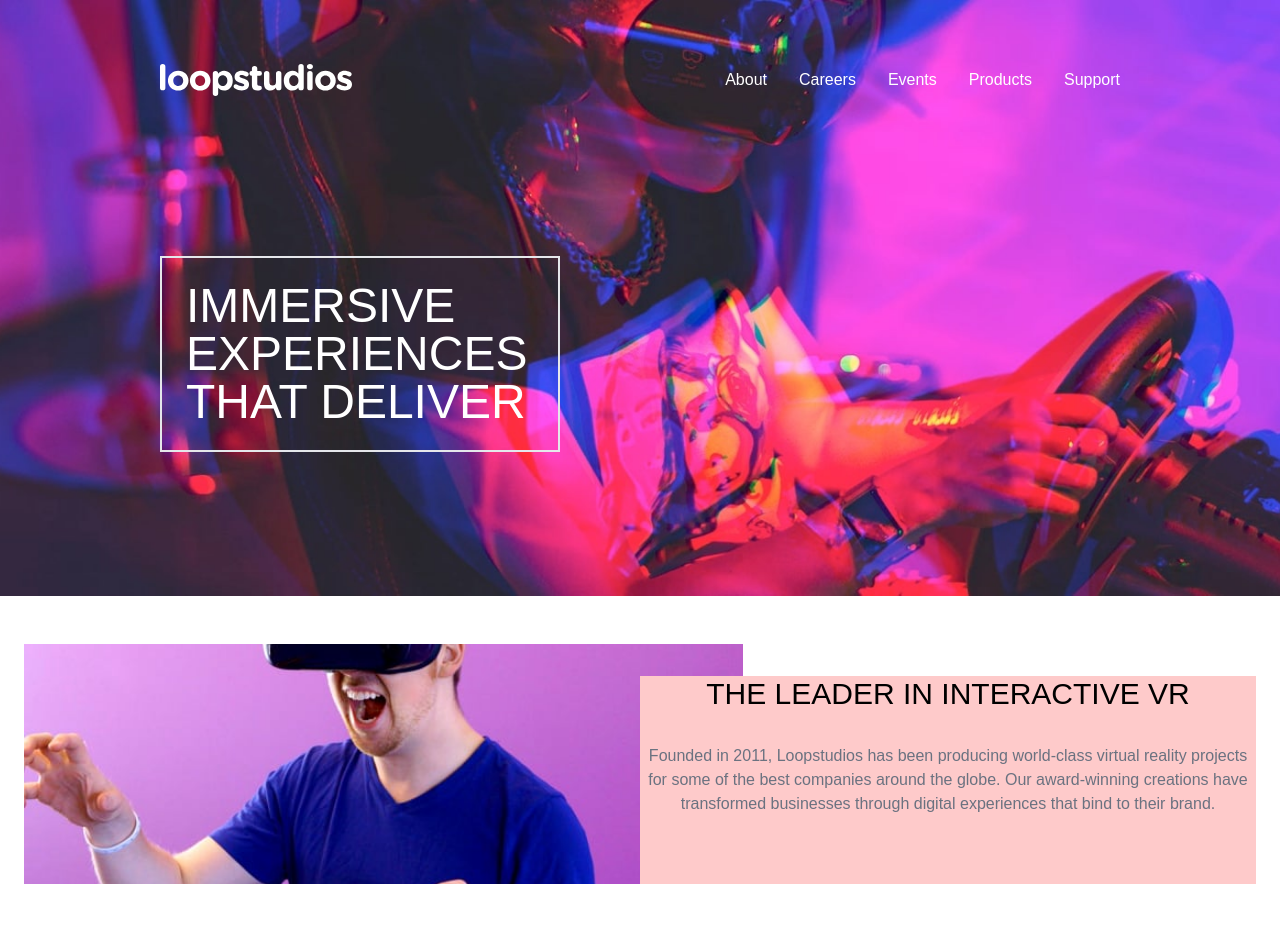
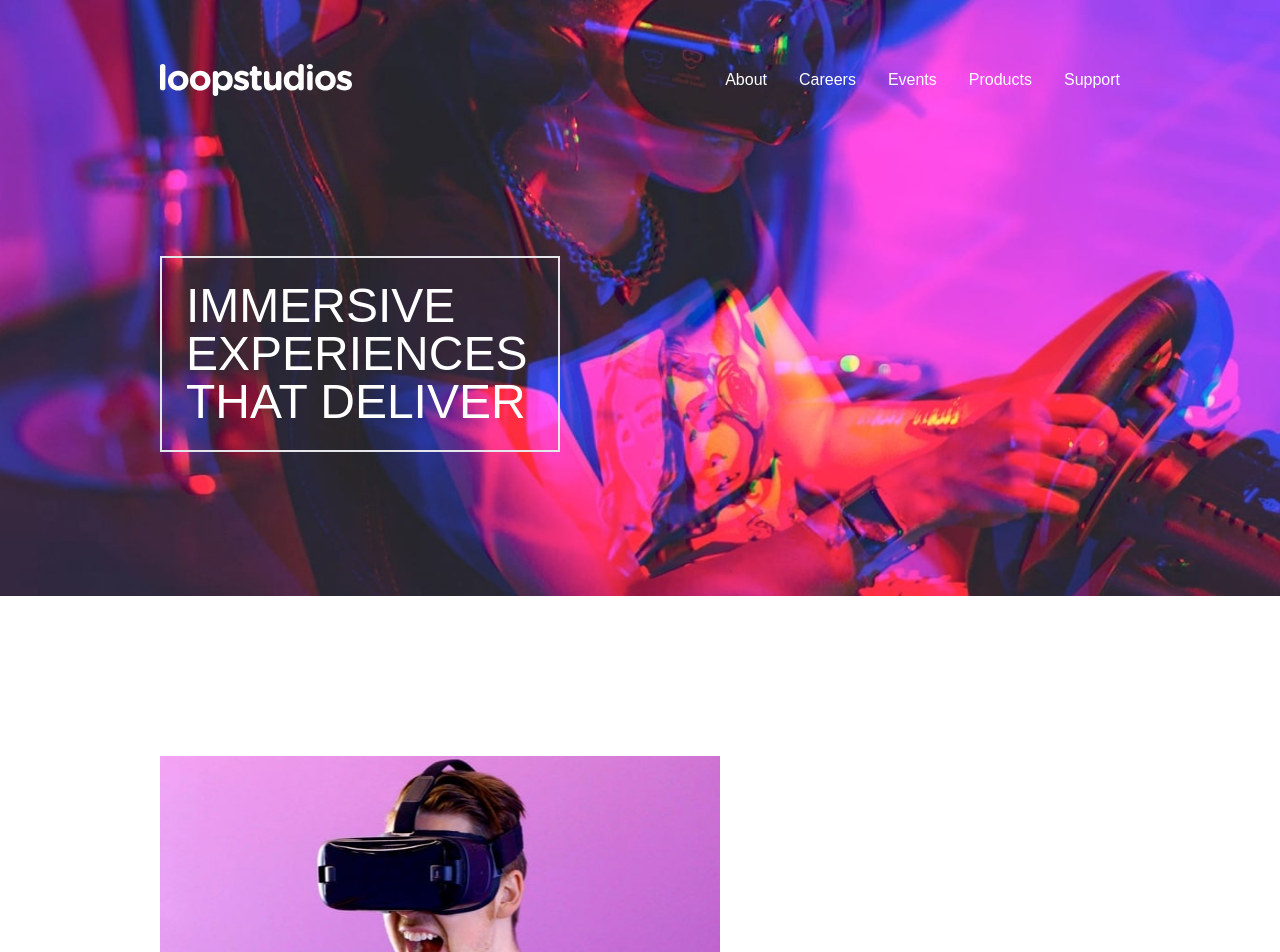
Before and after one commit to ahmadshiddiq/fem-loop-studios, a React (Create React App) app: page / in a window 1280 px wide. Shown: the top 952 px of the page. Built offline with nearby package versions, Linux system fonts and the light colour scheme.

Commit message:
create checkpoitn for another branch

```diff
--- a/src/components/About.jsx
+++ b/src/components/About.jsx
@@ -1,13 +1,16 @@
 const About = () => {
   return (
-    <section id="about" className="py-12 px-6">
+    <section
+      id="about"
+      className="container mx-auto py-12 px-6 md:py-40 md:px-40"
+    >
       <div className="md:grid md:grid-cols-12">
-        <div className="about-image h-60 w-full bg-center bg-cover md:col-start-1 md:col-end-8 md:row-start-1"></div>
-        <div className="mt-8 md:bg-red-200 md:col-start-7 md:col-end-13 md:row-start-1">
-          <h2 className="josefin text-3xl uppercase text-center mb-8">
+        <div className="about-image w-full bg-center bg-cover md:col-start-1 md:col-end-8 md:row-start-1"></div>
+        <div className="about-text mt-8 md:bg-white md:col-start-7 md:col-end-13 md:row-start-1 md:mt-0">
+          <h2 className="josefin text-3xl uppercase text-center mb-8 md:text-4xl md:text-left">
             The leader in interactive VR
           </h2>
-          <p className="about-text text-center text-gray-500">
+          <p className="text-center text-gray-500 md:text-left">
             Founded in 2011, Loopstudios has been producing world-class virtual
             reality projects for some of the best companies around the globe.
             Our award-winning creations have transformed businesses through
--- a/src/components/Header.jsx
+++ b/src/components/Header.jsx
@@ -4,7 +4,7 @@ import hamburger from "../images/icon-hamburger.svg";
 const Header = () => {
   return (
     <header className="bg-center bg-cover">
-      <div className="pt-10 pb-56 px-6 lg:pt-16 lg:pb-36 lg:px-40">
+      <div className="container mx-auto pt-10 pb-56 px-6 lg:pt-16 lg:pb-36 lg:px-40">
         <nav className="flex justify-between items-center">
           {/* logo */}
           <div className="logo">
--- a/src/index.css
+++ b/src/index.css
@@ -26,6 +26,7 @@ header {
 }
 .about-image {
   background-image: url("images/mobile/image-interactive.jpg");
+  height: 15rem;
 }
 
 /* Leaving mobile mode */
@@ -36,12 +37,18 @@ header {
   .logo img {
     width: 12rem;
   }
-  /* .about-image {
-    grid-column: 1/8;
-    grid-row: 1;
+  .about-image {
+    background-image: url("images/desktop/image-interactive.jpg");
+    height: 31.25rem;
   }
   .about-text {
-    grid-column: 6/12;
-    grid-row: 1;
-  } */
+    height: 19rem;
+    align-self: end;
+    padding-top: 5rem;
+    padding-left: 4rem;
+    padding-right: 4rem;
+    display: flex;
+    flex-direction: column;
+    justify-content: space-between;
+  }
 }
```
Also changed, not shown: 2 other files (tests, documents, lock files or other folders).
